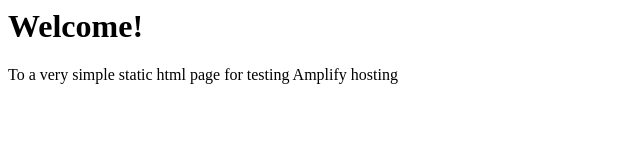
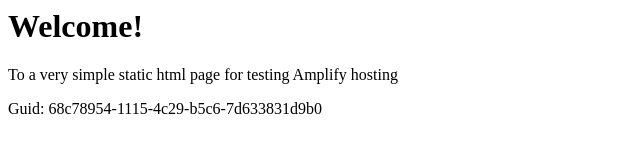
Before and after one commit to aws-aemilia-lhr/Github-PR-Commit-Integration-Test-DoNotTouch-Gith-OKSLNVO2-v1-preprod-eu-west-2, a website: page src/index.html in a window 1280 px wide. Shown: the whole page, without its empty margins (0-640 px from the left). Drawn offline with Linux system fonts and the light colour scheme.

Commit message:
commit from integ tests

```diff
--- a/src/index.html
+++ b/src/index.html
@@ -1,3 +1,5 @@
+
+
 <html lang="en">
 
 <head>
@@ -10,6 +12,6 @@
 <body>
     <h1>Welcome!</h1>
     <p>To a very simple static html page for testing Amplify hosting</p>
-</body>
+    <p>Guid: 68c78954-1115-4c29-b5c6-7d633831d9b0</p></body>
 
 </html>
```
